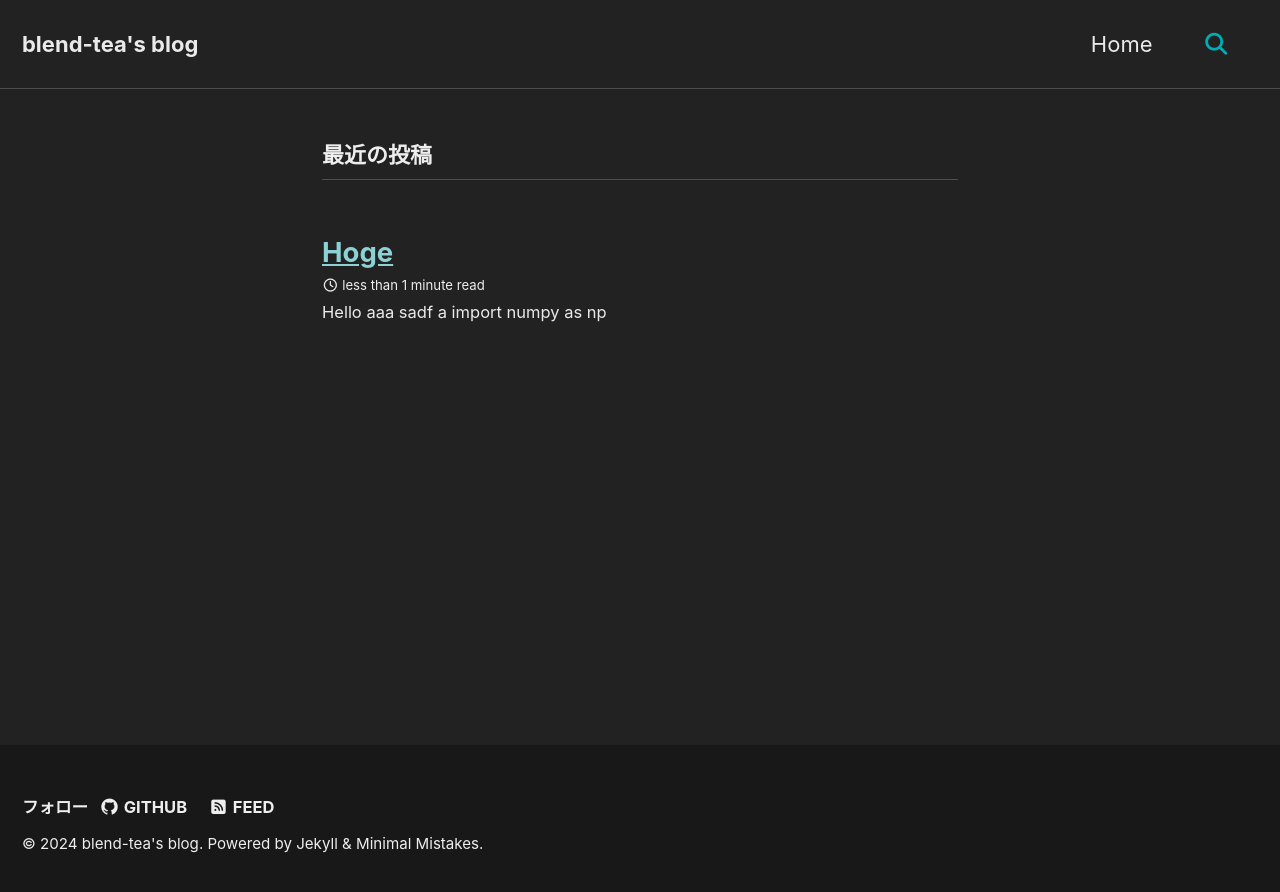
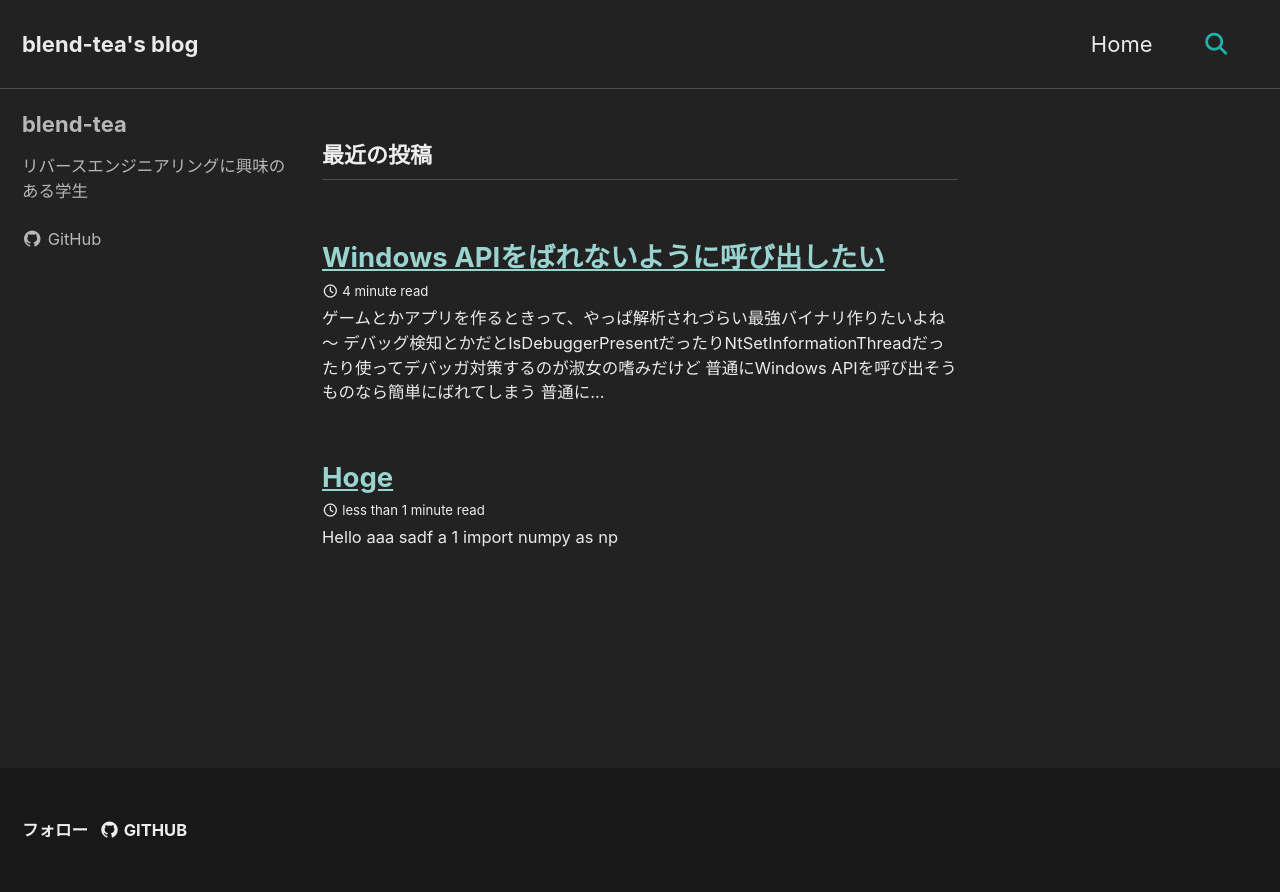
Before and after one commit to blend-tea/blog, a Jekyll site: the page built from index.html, in a window 1280 px wide. Shown: the top 892 px of the page. Built offline with Jekyll 4.4.1, drawn with Linux system fonts in a browser that asks for light colours; cached includes are drawn as plain includes; the list of posts is cut into pages by our own code; part of the change alters nothing that is shown.

Commit message:
upload new post

````diff
--- a/_config.yml
+++ b/_config.yml
@@ -70,7 +70,7 @@ reCaptcha:
   secret:
 atom_feed:
   path: # blank (default) uses feed.xml
-  hide: # true, false (default)
+  hide: true # true, false (default)
 search: true #false (default)
 search_full_content: true # false (default)
 search_provider: # lunr (default), algolia, google
@@ -92,12 +92,12 @@ yandex_site_verification:
 baidu_site_verification:
 
 # Social Sharing
-twitter:
-  username:
-facebook:
-  username:
-  app_id:
-  publisher:
+# twitter:
+#   username:
+# facebook:
+#   username:
+#   app_id:
+#   publisher:
 og_image: # Open Graph/Twitter default site image
 # For specifying social profiles
 # - https://developers.google.com/structured-data/customize/social-profiles
@@ -117,8 +117,8 @@ analytics:
 author:
   name: "blend-tea"
   avatar: # path of avatar image, e.g. "/assets/images/bio-photo.jpg"
-  bio: "リバースエンジニアリングに興味のある学生です"
-  location: "Somewhere"
+  bio: "リバースエンジニアリングに興味のある学生"
+  # location: "Somewhere"
   email:
   links:
     # - label: "Email"
@@ -216,6 +216,10 @@ kramdown:
   toc_levels: 1..6
   smart_quotes: lsquo,rsquo,ldquo,rdquo
   enable_coderay: false
+  syntax_highlighter: rouge
+  syntax_highlighter_opts:
+    block:
+      line_numbers: true
 
 # Sass/SCSS
 sass:
@@ -310,8 +314,12 @@ defaults:
       type: posts
     values:
       layout: single
+      # classes: wide
+      toc: true
+      toc_label: "Index"
+      toc_sticky: true
       author_profile: true
       read_time: true
       comments: # true
-      share: true
+      share: false
       related: true
--- a/_includes/footer.html
+++ b/_includes/footer.html
@@ -18,4 +18,4 @@
   </ul>
 </div>
 
-<div class="page__footer-copyright">&copy; {{ site.time | date: '%Y' }} <a href="{{ site.copyright_url | default: site.url }}">{{ site.copyright | default: site.title }}</a>. {{ site.data.ui-text[site.locale].powered_by | default: "Powered by" }} <a href="https://jekyllrb.com" rel="nofollow">Jekyll</a> &amp; <a href="https://mademistakes.com/work/jekyll-themes/minimal-mistakes/" rel="nofollow">Minimal Mistakes</a>.</div>
+<!-- <div class="page__footer-copyright">&copy; {{ site.time | date: '%Y' }} <a href="{{ site.copyright_url | default: site.url }}">{{ site.copyright | default: site.title }}</a>. {{ site.data.ui-text[site.locale].powered_by | default: "Powered by" }} <a href="https://jekyllrb.com" rel="nofollow">Jekyll</a> &amp; <a href="https://mademistakes.com/work/jekyll-themes/minimal-mistakes/" rel="nofollow">Minimal Mistakes</a>.</div> -->
--- /dev/null
+++ b/_posts/2024-12-12-Windows_APIをばれないように呼び出したい.md
@@ -0,0 +1,286 @@
+---
+title: "Windows APIをばれないように呼び出したい"
+slug: "want-to-call-windows-api-stealthily"
+---
+ゲームとかアプリを作るときって、やっぱ解析されづらい最強バイナリ作りたいよね～
+
+デバッグ検知とかだとIsDebuggerPresentだったりNtSetInformationThreadだったり使ってデバッガ対策するのが淑女の嗜みだけど
+普通にWindows APIを呼び出そうものなら簡単にばれてしまう
+# 普通にWindows APIを呼び出す
+```rust
+#[cfg(windows)]
+extern crate winapi;
+
+
+#[cfg(windows)]
+fn main() {
+    use winapi::um::debugapi::IsDebuggerPresent;
+    unsafe {
+        if IsDebuggerPresent() != 0 {
+            println!("Debugger detected");
+        } else {
+            println!("No debugger detected");
+        }
+    }
+}
+```
+これを適当にコンパイルしてGhidraで解析すると
+```c
+void UndefinedFunction_14000100c(undefined8 param_1,undefined8 param_2)
+
+{
+  BOOL BVar1;
+  undefined **ppuStack_30;
+  undefined8 uStack_28;
+  undefined8 uStack_20;
+  undefined auStack_18 [16];
+
+  BVar1 = IsDebuggerPresent();
+  if (BVar1 == 0) {
+    ppuStack_30 = &PTR_s_No_debugger_detected_1400173f8;
+  }
+  else {
+    ppuStack_30 = &PTR_s_Debugger_detected_140017420;
+  }
+  uStack_28 = 1;
+  uStack_20 = 8;
+  auStack_18 = ZEXT816(0);
+  FUN_140010e20((longlong *)&ppuStack_30,param_2);
+  return;
+}
+
+```
+とIsDebuggerPresentを使っているのがばれる。
+
+# LoadLibraryを使う
+LoadLibraryとGetProcAddressを使う
+```rust
+#[cfg(windows)]
+use winapi::um::libloaderapi::{LoadLibraryA, GetProcAddress};
+use std::ffi::CString;
+
+macro_rules! cstr {
+    ($str:expr) => {
+        CString::new($str).unwrap()
+    };
+}
+#[cfg(windows)]
+fn main() {
+    unsafe {
+        let h_module = {
+            let file_name = cstr!("kernel32.dll");
+            LoadLibraryA(file_name.as_ptr())
+        };
+        let p_is_debugger_present = {
+            let func_name = cstr!("IsDebuggerPresent");
+            GetProcAddress(h_module, func_name.as_ptr())
+        };
+        let is_debugger_present_imported = std::mem::transmute::<_, fn() -> i32>(p_is_debugger_present);
+        if is_debugger_present_imported() != 0 {
+            println!("Debugger is present");
+        } else {
+            println!("Debugger is not present");
+        }
+    }
+}
+```
+Ghidra
+```c
+
+void UndefinedFunction_1400011db(void)
+
+{
+  code *pcVar1;
+  LPCSTR lpLibFileName;
+  HMODULE hModule;
+  FARPROC pFVar2;
+  INT_PTR IVar3;
+  longlong lVar4;
+  undefined4 uStack_78;
+  undefined4 uStack_74;
+  undefined4 uStack_70;
+  undefined4 uStack_6c;
+  undefined4 uStack_68;
+  undefined4 uStack_64;
+  undefined **ppuStack_58;
+  undefined8 uStack_50;
+  undefined8 uStack_48;
+  undefined auStack_40 [16];
+
+  FUN_1400016e0((longlong *)&uStack_78,"kernel32.dll<redacted>",(void *)0xc);
+  if (CONCAT44(uStack_74,uStack_78) == -0x8000000000000000) {
+    lpLibFileName = (LPCSTR)CONCAT44(uStack_6c,uStack_70);
+    lVar4 = CONCAT44(uStack_64,uStack_68);
+    hModule = LoadLibraryA(lpLibFileName);
+    FUN_1400010d7(lpLibFileName,lVar4);
+    FUN_1400016e0((longlong *)&uStack_78,"IsDebuggerPresentDebugger is not present\n",(void *)0x11);
+    if (CONCAT44(uStack_74,uStack_78) == -0x8000000000000000) {
+      lVar4 = CONCAT44(uStack_64,uStack_68);
+      pFVar2 = GetProcAddress(hModule,(LPCSTR)CONCAT44(uStack_6c,uStack_70));
+      FUN_1400010d7((LPCSTR)CONCAT44(uStack_6c,uStack_70),lVar4);
+      IVar3 = (*pFVar2)();
+      if ((int)IVar3 == 0) {
+        ppuStack_58 = (undefined **)&DAT_140017468;
+      }
+      else {
+        ppuStack_58 = &PTR_s_Debugger_is_present_140017490;
+      }
+      uStack_50 = 1;
+      uStack_48 = 8;
+      auStack_40 = ZEXT816(0);
+      FUN_1400112d0((longlong *)&ppuStack_58,lVar4);
+      return;
+    }
+  }
+  FUN_1400159f0("called `Result::unwrap()` on an `Err` value",0x2b,&ppuStack_58,&PTR_LAB_1400173e0,
+                &DAT_140017420);
+  pcVar1 = (code *)swi(3);
+  (*pcVar1)();
+  return;
+}
+```
+これだけでもかなり分かりづらくなった。でもIsDebuggerPresentの文字があるのが気になる。
+# 文字列難読化する
+obfstr crateを使う
+```rust
+#[cfg(windows)]
+use winapi::um::libloaderapi::{LoadLibraryA, GetProcAddress};
+use std::ffi::CString;
+use obfstr::obfstr;
+
+macro_rules! cstr {
+    ($str:expr) => {
+        CString::new($str).unwrap()
+    };
+}
+#[cfg(windows)]
+fn main() {
+    unsafe {
+        let h_module = {
+            let file_name = cstr!(obfstr!("kernel32.dll"));
+            LoadLibraryA(file_name.as_ptr())
+        };
+        let p_is_debugger_present = {
+            let func_name = cstr!(obfstr!("IsDebuggerPresent"));
+            GetProcAddress(h_module, func_name.as_ptr())
+        };
+        let is_debugger_present_imported = std::mem::transmute::<_, fn() -> i32>(p_is_debugger_present);
+        if is_debugger_present_imported() != 0 {
+            println!("Debugger is present");
+        } else {
+            println!("Debugger is not present");
+        }
+    }
+}
+```
+Ghidra
+長いので一部省略
+```c
+
+void UndefinedFunction_140001219(void)
+{
+  while (bVar8) {
+    *(ulonglong *)(auStack_68 + lVar6) =
+         ((ulonglong)(byte)(&DAT_140017430)[lVar6] | 0xb8c06533fd74dc00) ^
+         *(ulonglong *)(lVar3 + lVar6);
+    lVar6 = 8;
+    bVar8 = false;
+  }
+  for (uVar7 = 8; uVar7 < 0xc; uVar7 = uVar7 + 4) {
+    *(uint *)(auStack_68 + uVar7) =
+         (uint)(byte)(&UNK_140017432)[uVar7] * 0x10000 + (uint)*(ushort *)(&DAT_140017430 + uVar7) +
+         0x38000000 ^ *(uint *)(lVar3 + uVar7);
+  }
+  uStack_30 = (undefined4)uStack_60;
+  lStack_38 = (longlong)auStack_68;
+  FUN_140001820((longlong *)&uStack_88,&lStack_38,(void *)0xc);
+  if (CONCAT44(uStack_84,uStack_88) == -0x8000000000000000) {
+    lpLibFileName = (LPCSTR)CONCAT44(uStack_7c,uStack_80);
+    lVar3 = CONCAT44(uStack_74,uStack_78);
+
+    hModule = LoadLibraryA(lpLibFileName);
+
+    FUN_1400010d7(lpLibFileName,lVar3);
+    auStack_68 = (undefined  [8])0x140011192;
+    auStack_68._0_4_ = 0xef43362b;
+    lVar3 = FUN_1400011f5(0x140011192,0xef43362b);
+    _auStack_68 = ZEXT816(0);
+    for (uVar7 = 0; uVar7 < 0x10; uVar7 = uVar7 + 8) {
+      *(ulonglong *)(auStack_68 + uVar7) =
+           *(ulonglong *)((longlong)&DAT_14001743c + uVar7) ^ *(ulonglong *)(lVar3 + uVar7);
+    }
+    bStack_28 = *(byte *)(lVar3 + 0x10) ^ 0x65;
+    lStack_38 = SUB168(_auStack_68,0);
+    uStack_30 = (undefined4)uStack_60;
+    uStack_2c = uStack_60._4_4_;
+    FUN_140001820((longlong *)&uStack_88,&lStack_38,(void *)0x11);
+    if (CONCAT44(uStack_84,uStack_88) == -0x8000000000000000) {
+
+      pFVar4 = GetProcAddress(hModule,(LPCSTR)CONCAT44(uStack_7c,uStack_80));
+
+    }
+  return;
+}
+```
+これで完璧？いいえまだです。
+
+![debugger_result1](/blog/assets/images/2024-12-11-194016.png){: .align-center}
+
+デバッガを使うとGetProcAddressの引数がばれてしまいます。
+
+# GetProcAddressを改造
+ループ処理でdllの関数名からハッシュ値を生成し比較。マッチしたら返す。ハッシュアルゴリズムにはfnv-1aの64bitを使用。ついでにマクロを作成。ちょっとした嫌がらせ程度にハッシュ関数をインライン展開。
+
+**ちょっとした裏話：**最初はwindows-rs crateを使っていたんだけどIMAGE_NT_HEADERSとかがうまくうごかなかったり調子が悪そうだったのでwinapiに変更した。
+{: .notice}
+
+以下コード。長くなってきたので主な追加箇所のみ
+```rust
+macro_rules! func_to_hash {
+    ($function_name:expr) => {
+        fnv1a_64($function_name)
+    };
+}
+
+fn get_proc_address(dll_handle: HMODULE, func_hash: u64) -> *mut __some_function {
+    unsafe {
+        let p_dos_hdr = dll_handle as *mut IMAGE_DOS_HEADER;
+        let p_nt_hdr = (dll_handle as *mut u8).add((*p_dos_hdr).e_lfanew as usize) as *mut IMAGE_NT_HEADERS;
+        let p_export_table = (dll_handle as *mut u8).add((*p_nt_hdr).OptionalHeader.DataDirectory[IMAGE_DIRECTORY_ENTRY_EXPORT as usize].VirtualAddress as usize) as *mut IMAGE_EXPORT_DIRECTORY;
+        let number_of_names = (*p_export_table).NumberOfNames;
+        let functions_address = (dll_handle as *mut u8).add((*p_export_table).AddressOfFunctions as usize) as *mut u32;
+        let functions_names = (dll_handle as *mut u8).add((*p_export_table).AddressOfNames as usize) as *mut u32;
+        let functions_ordinals = (dll_handle as *mut u8).add((*p_export_table).AddressOfNameOrdinals as usize) as *mut u16;
+
+        let mut ret = null_mut();
+        for i in 0..number_of_names {
+            let name = (dll_handle as *mut u8).add(*functions_names.add(i as usize) as usize);
+            let name = std::ffi::CStr::from_ptr(name as *const i8).to_string_lossy();
+            if fnv1a_64(&name) == func_hash {
+                ret = (dll_handle as *mut u8).add(*functions_address.add(*functions_ordinals.add(i as usize) as usize) as usize) as *mut __some_function;
+            }
+        }
+        ret
+    }
+}
+
+#[inline(always)]
+fn fnv1a_64(s: &str) -> u64 {
+    let mut hash: u64 = 0xcbf29ce484222325;
+    for c in s.as_bytes() {
+        hash ^= *c as u64;
+        hash = hash.wrapping_mul(0x100000001b3);
+    }
+    hash
+}
+```
+マッチしたタイミングでループを抜けるとループの直後にブレークポイントを設置するとばれた。
+
+なのでループ脱出後にreturnするようにした。
+
+![debugger_result2](/blog/assets/images/2024-12-11-201217.png){: .align-center}
+
+
+
+# まとめ
+これでCTFのrev問でもつくったら楽しそうだけど解けるのかな？
--- a/_sass/minimal-mistakes/_page.scss
+++ b/_sass/minimal-mistakes/_page.scss
@@ -13,7 +13,8 @@
   animation-delay: 0.15s;
 
   @include breakpoint($x-large) {
-    max-width: $max-width;
+    max-width: 1440px;
+    // max-width: $max-width;
   }
 }
 
@@ -37,12 +38,14 @@ body {
   @include breakpoint($large) {
     float: inline-end;
     width: calc(100% - #{$right-sidebar-width-narrow});
-    padding-inline-end: $right-sidebar-width-narrow;
+    // padding-inline-end: $right-sidebar-width-narrow;
+    padding-inline-end: 100px;
   }
 
   @include breakpoint($x-large) {
     width: calc(100% - #{$right-sidebar-width});
-    padding-inline-end: $right-sidebar-width;
+    // padding-inline-end: $right-sidebar-width;
+    padding-inline-end: 100px;
   }
 
   .page__inner-wrap {
--- a/_sass/minimal-mistakes/skins/_dark.scss
+++ b/_sass/minimal-mistakes/skins/_dark.scss
@@ -5,7 +5,7 @@
 /* Colors */
 $background-color: #222 !default;
 $text-color: #eaeaea !default;
-$primary-color: #00adb5 !default;
+$primary-color: lightseagreen !default;
 $border-color: mix(#fff, $background-color, 20%) !default;
 $code-background-color: mix(#000, $background-color, 15%) !default;
 $code-background-color-dark: mix(#000, $background-color, 20%) !default;
--- a/index.html
+++ b/index.html
@@ -1,4 +1,4 @@
 ---
 layout: home
-author_profile: false
+author_profile: true
 ---
````
Also changed, not shown: assets/images/2024-12-11-194016.png (added), assets/images/2024-12-11-201217.png (added).
